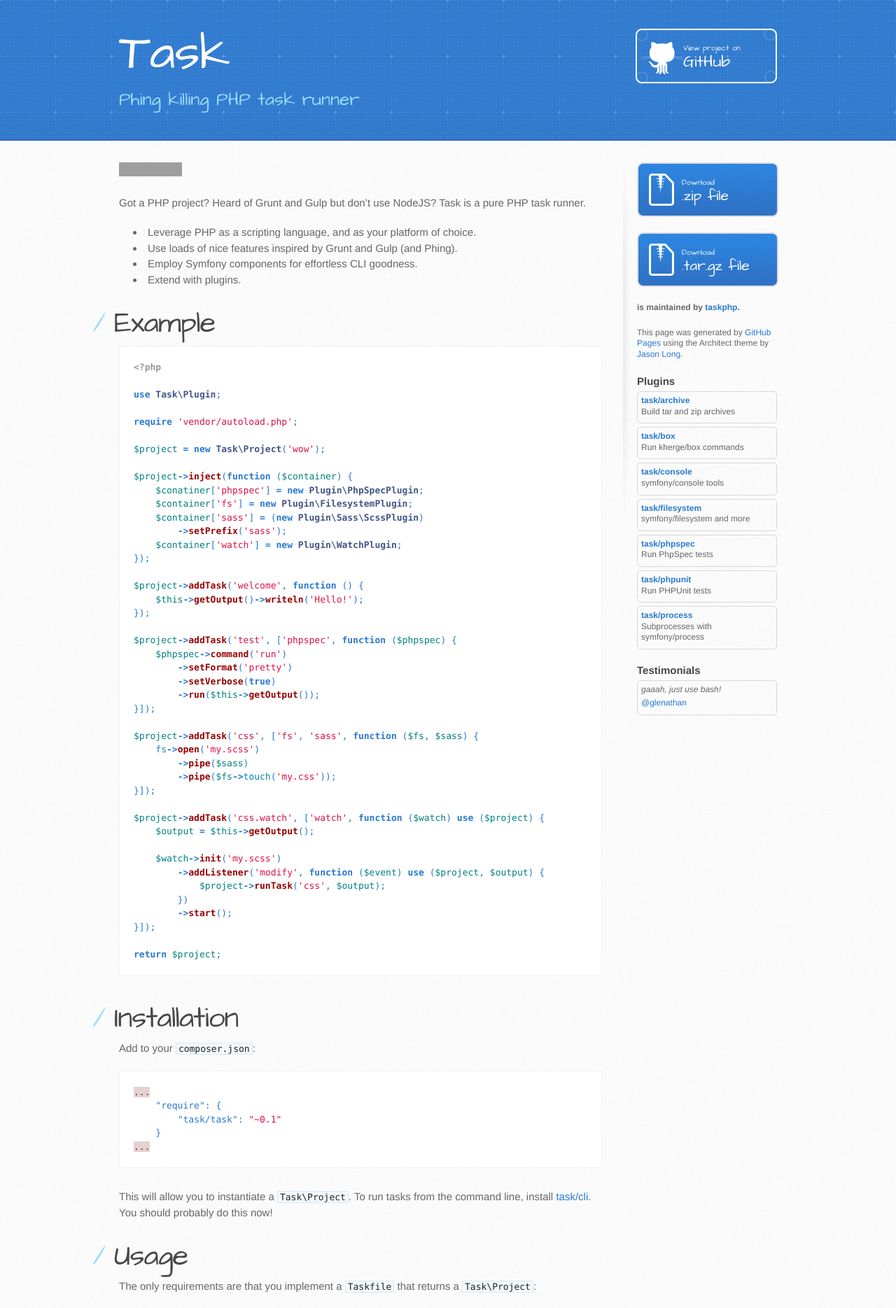
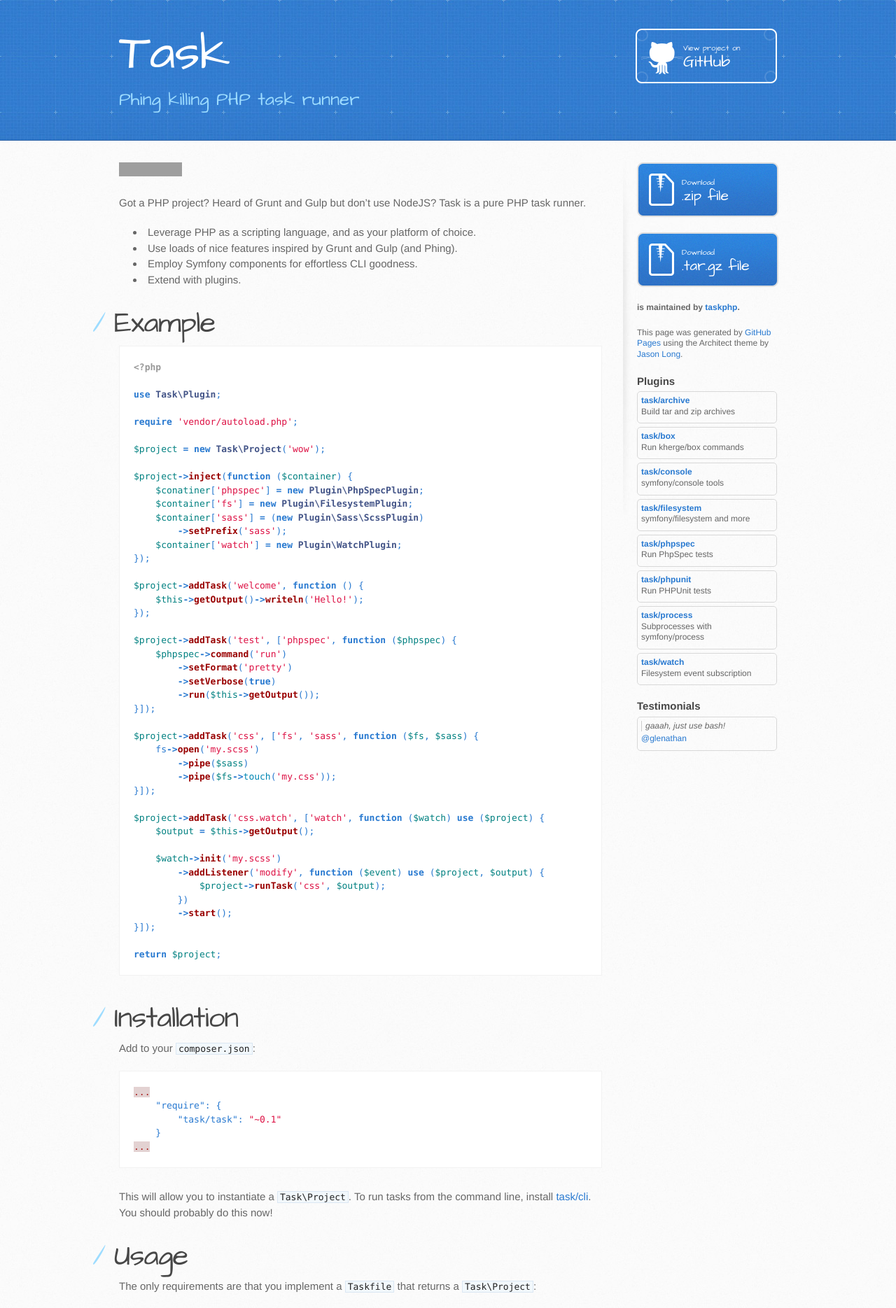
Before and after one commit to taskphp/taskphp.github.io, a Jekyll site: the page built from index.md, in a window 1280 px wide. Shown: the top 1869 px of the page at 70% size. Built offline with Jekyll 4.4.1, drawn with Linux system fonts in a browser that asks for light colours; Markdown is read by kramdown in place of the engine named in the settings; grey boxes are pictures that could not be loaded.

Commit message:
Split testiomonials into data

```diff
--- a/_data/plugins.yml
+++ b/_data/plugins.yml
@@ -25,3 +25,7 @@
 - name: task/process
   repo: taskphp/process
   description: Subprocesses with symfony/process
+
+- name: task/watch
+  repo: taskphp/watch
+  description: Filesystem event subscription
--- /dev/null
+++ b/_data/testimonials.yml
@@ -0,0 +1,3 @@
+- quote: gaaah, just use bash!
+  reviewer: glenathan
+  link: https://github.com/glenathan
--- a/_layouts/default.html
+++ b/_layouts/default.html
@@ -54,15 +54,26 @@
           {% endfor %}
 
           <h1>Testimonials</h1>
+          {% for testimonial in site.data.testimonials %}
           <div class="testimonial box">
-            <p class="quote">gaaah, just use bash!</p>
-            <p class="reviewer"><a href="https://github.com/glenjamin" target="_blank">@glenathan</a></p>
+            <p class="quote">{{ testimonial.quote }}</p>
+            <p class="reviewer"><a href="{{ testimonial.quote }}" target="_blank">@{{ testimonial.reviewer }}</a></p>
           </div>
+          {% endfor %}
 
         </aside>
       </div>
     </div>
 
+  <script>
+    (function(i,s,o,g,r,a,m){i['GoogleAnalyticsObject']=r;i[r]=i[r]||function(){
+    (i[r].q=i[r].q||[]).push(arguments)},i[r].l=1*new Date();a=s.createElement(o),
+    m=s.getElementsByTagName(o)[0];a.async=1;a.src=g;m.parentNode.insertBefore(a,m)
+    })(window,document,'script','//www.google-analytics.com/analytics.js','ga');
 
+    ga('create', 'UA-50354042-1', 'taskphp.github.io');
+    ga('send', 'pageview');
+
+  </script>
   </body>
 </html>
--- a/stylesheets/stylesheet.css
+++ b/stylesheets/stylesheet.css
@@ -397,6 +397,8 @@ aside .box p {
 
 aside .testimonial .quote {
     font-style: italic;
+    padding-left: 5px;
+    border-left: 1px solid #ccc;
 }
 
 
```
